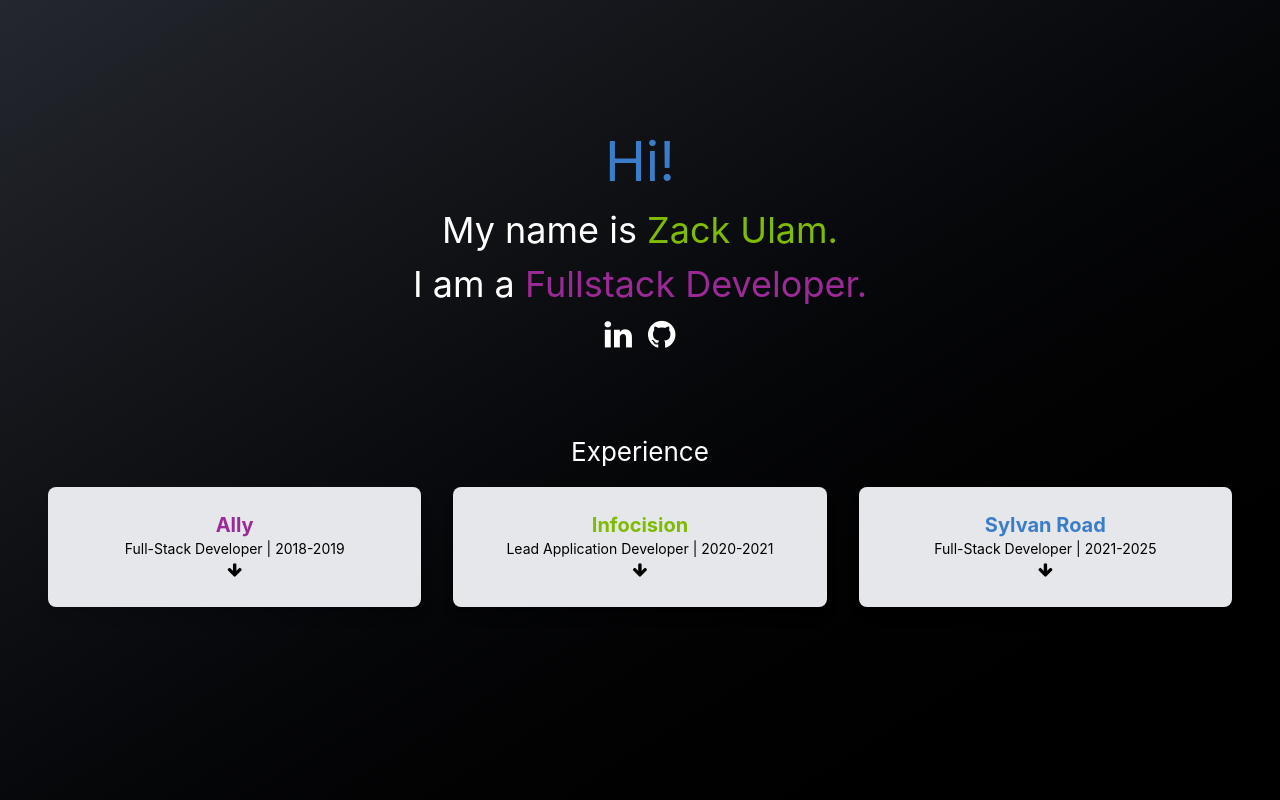
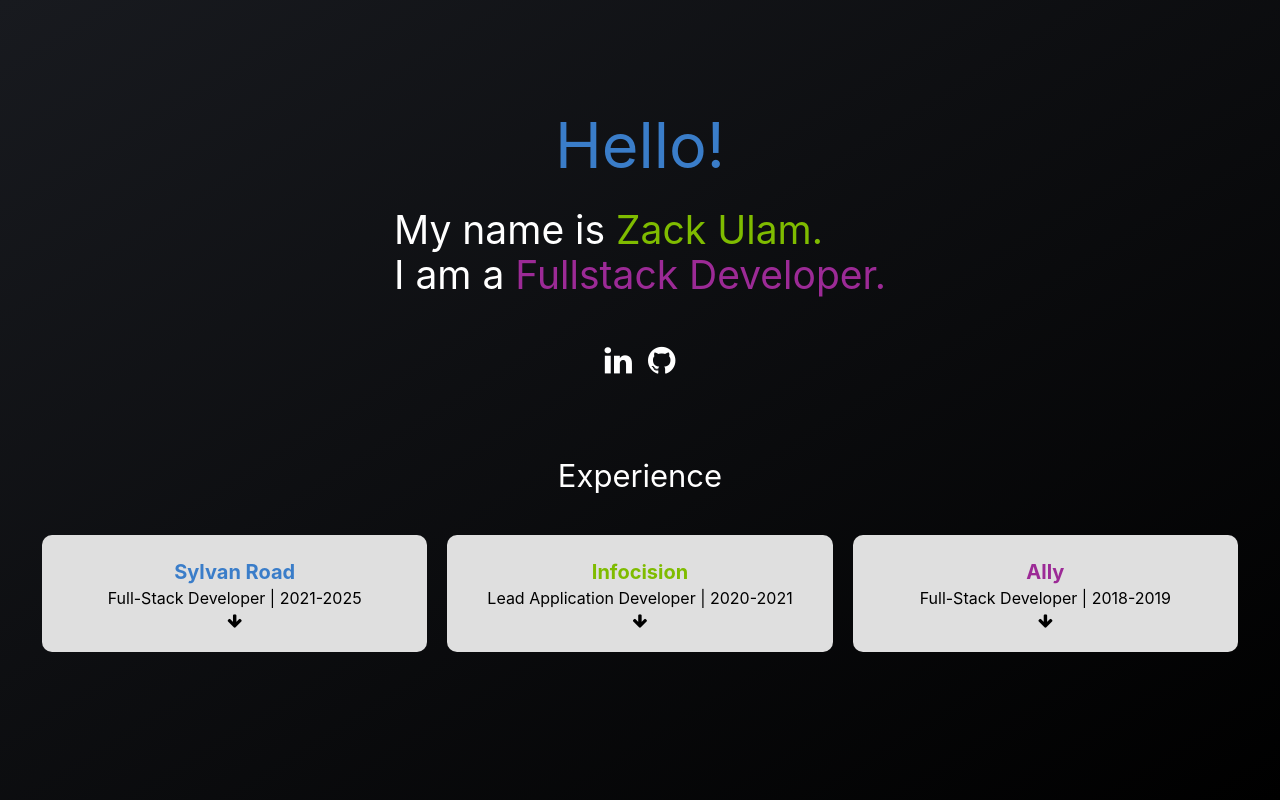
Before and after one commit to zulam/zulam.github.io, a React (Vite) app: page /#/ in a window 1280 px wide. Built offline with nearby package versions, Linux system fonts and the light colour scheme.

Commit message:
replaced tailwind styles with basic css styles

```diff
--- a/src/generic_components/ExperienceCard.jsx
+++ b/src/generic_components/ExperienceCard.jsx
@@ -3,15 +3,14 @@
 function ExperienceCard({ color, company, title, timespan, description }) {
     const [showText, setShowText] = useState(false);
     return (
-        <div className="flex-1 px-4 my-4 py-0">
+        <div className="experience-card-container">
             <div
-                className={`p-6 rounded-lg shadow-lg hover:cursor-pointer transition-transform duration-300 hover:scale-104`}
-                style={{ backgroundColor: showText ? color : '#e5e7eb' }} // #e5e7eb is Tailwind's gray-200
+                className={`experience-card ${showText ? `background-${color}` : 'background-grey'}`}
                 onClick={() => setShowText(prevState => !prevState)}
             >
-                <p className={`lg:text-xl text-md font-bold ${showText ? 'text-black' : `text-[${color}]`}`}>{company}</p>
-                <p className='text-black lg:text-md text-sm text-black'>{title} | {timespan}</p>
-                <i className={`fa fa-arrow-down text-black ${showText ? '' : 'animate-bounce'}`}></i>
+                <p className={`experience-card-company ${showText ? 'text-black' : `text-${color}`}`}>{company}</p>
+                <p className='experience-card-title text-black'>{title} | {timespan}</p>
+                <i className={`fa fa-arrow-down text-black ${showText ? '' : 'bounce'}`}></i>
                 {showText && (
                     <>
                         {description}
--- a/src/routes/index.jsx
+++ b/src/routes/index.jsx
@@ -12,10 +12,10 @@
 	}, []);
 
 	const allyDescription = (
-		<ul className="list-disc ml-5 text-xs lg:text-sm text-left">
+		<ul className="list-disc experience-card-description">
 			<li>
 				Worked on business-facing applications using C#, HTML, CSS, JavaScript, and SQL in an agile environment.
-				<ul className="list-disc ml-5">
+				<ul>
 					<li>
 						Full-stack development for a help link system, granting users handy access to relevant documentation.
 					</li>
@@ -32,7 +32,7 @@
 			</li>
 			<li>
 				Managed code releases to dev and production environments on an agile team during our transition to CI/CD.
-				<ul className="list-disc ml-5">
+				<ul>
 					<li>
 						Wrote a Python script to automatically package our APIs for releases, eliminating unnecessary manual work.
 					</li>
@@ -48,7 +48,7 @@
 	);
 
 	const infocisionDescription = (
-		<ul className="list-disc ml-5 text-xs lg:text-sm text-left">
+		<ul className="list-disc experience-card-description">
 			<li>
 				Software support of call center technology for the company’s largest client, as well as several other clients.
 			</li>
@@ -62,7 +62,7 @@
 	);
 
 	const sylvanDescription = (
-		<ul className="list-disc ml-5 text-xs lg:text-sm text-left">
+		<ul className="list-disc experience-card-description">
 			<li>
 				Improved asset offloading system that managed the listing, offers, and sale lifecycle, reducing mean time to sell.
 			</li>
@@ -82,25 +82,26 @@
 	);
 
 	return (
-		<div className="text-center">
+		<div className="container">
 			<link rel="stylesheet" href="https://cdnjs.cloudflare.com/ajax/libs/font-awesome/4.7.0/css/font-awesome.min.css" />
-			<header className="min-h-screen items-center flex flex-col bg-linear-to-br from-[#24272e] to-black text-white">
-				<div className="flex flex-col mt-30">
-					<p className="text-[calc(15px+5vmin)] text-[#3a7dc9]">Hi!</p>
-					<p className="text-[calc(12px+3vmin)]">My name is <span className='text-[#7fbc00]'>Zack Ulam.</span></p>
-					<p className="text-[calc(12px+3vmin)]">I am a <span className='text-[#9c2a96]'>Fullstack Developer.</span></p>
-					<div className='mt-2'>
-						<a href="https://www.linkedin.com/in/zack-ulam-605220132/" className="fa fa-linkedin fa-2x mr-2 hover:cursor-pointer transition-transform duration-300 hover:scale-120" target="_blank" />
-						<a href="https://github.com/zulam" className=" fa fa-github fa-2x ml-2 hover:cursor-pointer transition-transform duration-300 hover:scale-120" target="_blank" />
-					</div>
+			<div className="header">
+				<p className="hello-text text-blue">Hello!</p>
+				<div className='header-text-container'>
+					<p className="header-text">My name is <span className='text-green'>Zack Ulam.</span></p>
+					<p className="header-text">I am a <span className='text-purple'>Fullstack Developer.</span></p>
 				</div>
-				<p className="text-[calc(10px+2vmin)] mt-20">Experience</p>
-				<div className="lg:flex w-[95vw] overflowY-auto">
-					<ExperienceCard color='#9c2a96' company='Ally' title='Full-Stack Developer' timespan='2018-2019' description={allyDescription} />
-					<ExperienceCard color='#7fbc00' company='Infocision' title='Lead Application Developer' timespan='2020-2021' description={infocisionDescription} />
-					<ExperienceCard color='#3a7dc9' company='Sylvan Road' title='Full-Stack Developer' timespan='2021-2025' description={sylvanDescription} />
+				<div className="link-container">
+					<a href="https://www.linkedin.com/in/zack-ulam-605220132/" className="fa fa-linkedin fa-2x" target="_blank" />
+					<a href="https://github.com/zulam" className=" fa fa-github fa-2x" target="_blank" />
 				</div>
-			</header>
+			</div>
+			<p className="experience-text mt-20">Experience</p>
+			<div className="experience-container">
+				<ExperienceCard color='blue' company='Sylvan Road' title='Full-Stack Developer' timespan='2021-2025' description={sylvanDescription} />
+				<ExperienceCard color='green' company='Infocision' title='Lead Application Developer' timespan='2020-2021' description={infocisionDescription} />
+				<ExperienceCard color='purple' company='Ally' title='Full-Stack Developer' timespan='2018-2019' description={allyDescription} />
+
+			</div>
 		</div>
 	);
 }
--- a/src/styles.css
+++ b/src/styles.css
@@ -1,15 +1,170 @@
-@import "tailwindcss";
+/*colors*/
+.text-blue {
+	color: #3a7dc9
+}
 
+.text-green {
+	color: #7fbc00
+}
+
+.text-purple {
+	color: #9c2a96
+}
+
+.text-black {
+	color: black
+}
+
+.background-blue {
+	background-color: #3a7dc9
+}
+
+.background-green {
+	background-color: #7fbc00
+}
+
+.background-purple {
+	background-color: #9c2a96
+}
+
+.background-grey {
+	background-color: #dfdfdf
+}
+
+/*base elements*/
 body {
-	@apply m-0;
+	margin: 0px;
 	font-family: -apple-system, BlinkMacSystemFont, "Segoe UI", "Roboto", "Oxygen",
 		"Ubuntu", "Cantarell", "Fira Sans", "Droid Sans", "Helvetica Neue",
 		sans-serif;
-	-webkit-font-smoothing: antialiased;
-	-moz-osx-font-smoothing: grayscale;
+		min-height: 100vh;
+	align-items: center;
+	display: flex;
+	flex-direction: column;
+	background-image: linear-gradient(to bottom right, #181a1f, black);
+	color: white;
 }
 
-code {
-	font-family: source-code-pro, Menlo, Monaco, Consolas, "Courier New",
-		monospace;
+a {
+	cursor: pointer;
+	margin-inline: 8px;
+	transition: transform 0.2s;
+	text-decoration: none;
+	color: white
 }
+
+a:hover {
+	transform: scale(1.2);
+}
+
+.container {
+	text-align: center;
+}
+
+/*header*/
+.header {
+	display: flex;
+	flex-direction: column;
+	margin-top: 100px;
+	text-align: center;
+	align-items: center;
+}
+
+.hello-text {
+	font-size: calc(15px + 6vmin);
+	line-height: 0;
+	margin-inline: 35px;
+	margin-block: 45px;
+}
+
+.header-text {
+	font-size: calc(15px + 3vmin);
+	line-height: 10px;
+	margin: 35px;
+}
+
+.link-container {
+	margin: 30px;
+	text-align: center;
+}
+
+/*experience*/
+.experience-text {
+	margin-top: 50px;
+	font-size: calc(15px + 2vmin);
+}
+
+.experience-container {
+	overflow-x:hidden;
+	width: 95vw;
+}
+
+.experience-card-container{
+	flex: 1;
+	padding-inline: 10px;
+	margin-block: 10px;
+	margin-inline: 0px;
+}
+
+.experience-card {
+	padding: 20px;
+	border-radius: 10px;
+	cursor: pointer;
+	transition: transform 0.2s;
+	line-height: 1.2;
+}
+
+.experience-card:hover {
+	transform: scale(1.03);
+}
+
+.experience-card-company{
+	font-size: 15px;
+	font-weight: bold;
+	margin: 5px;
+}
+
+.experience-card-title {
+	font-size: 14px;
+	margin: 5px;
+}
+
+.experience-card-description {
+	font-size: 12px;
+	text-align: left;
+	margin-left: 6px;
+}
+
+/*media & animations*/
+.bounce {
+	animation: bounce 1s infinite;
+}
+
+@media (min-width: 64rem) {
+	.experience-container {
+		display: flex;
+	}
+	.experience-card-company{
+		font-size: 20px;
+	}
+	.experience-card-title {
+		font-size: 16px;
+	}
+	.experience-card-description {
+		font-size: 14px;
+	}
+	.header {
+		text-align: left;
+	}
+}
+
+@keyframes bounce {
+  0%, 100% {
+    transform: translateY(-25%);
+    animation-timing-function: cubic-bezier(0.8, 0, 1, 1);
+  }
+  50% {
+    transform: none;
+    animation-timing-function: cubic-bezier(0, 0, 0.2, 1);
+  }
+}
```
